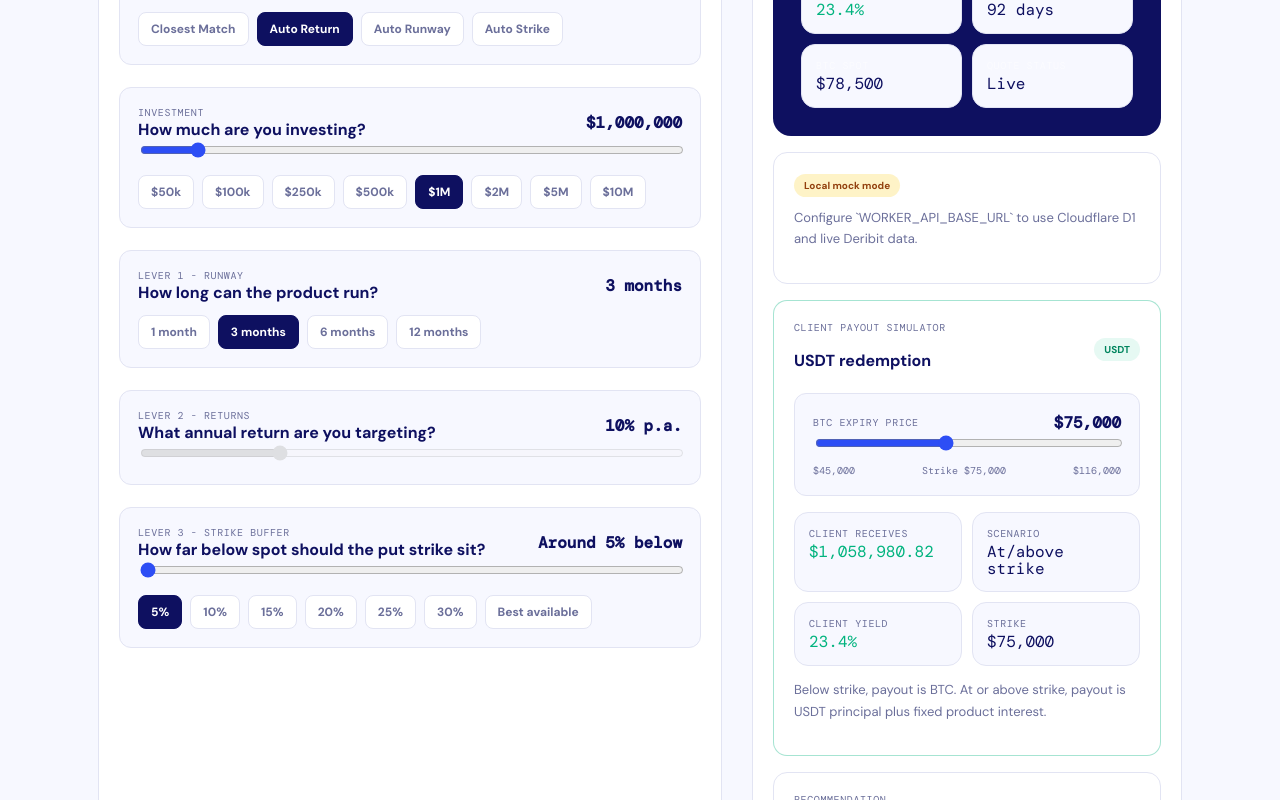
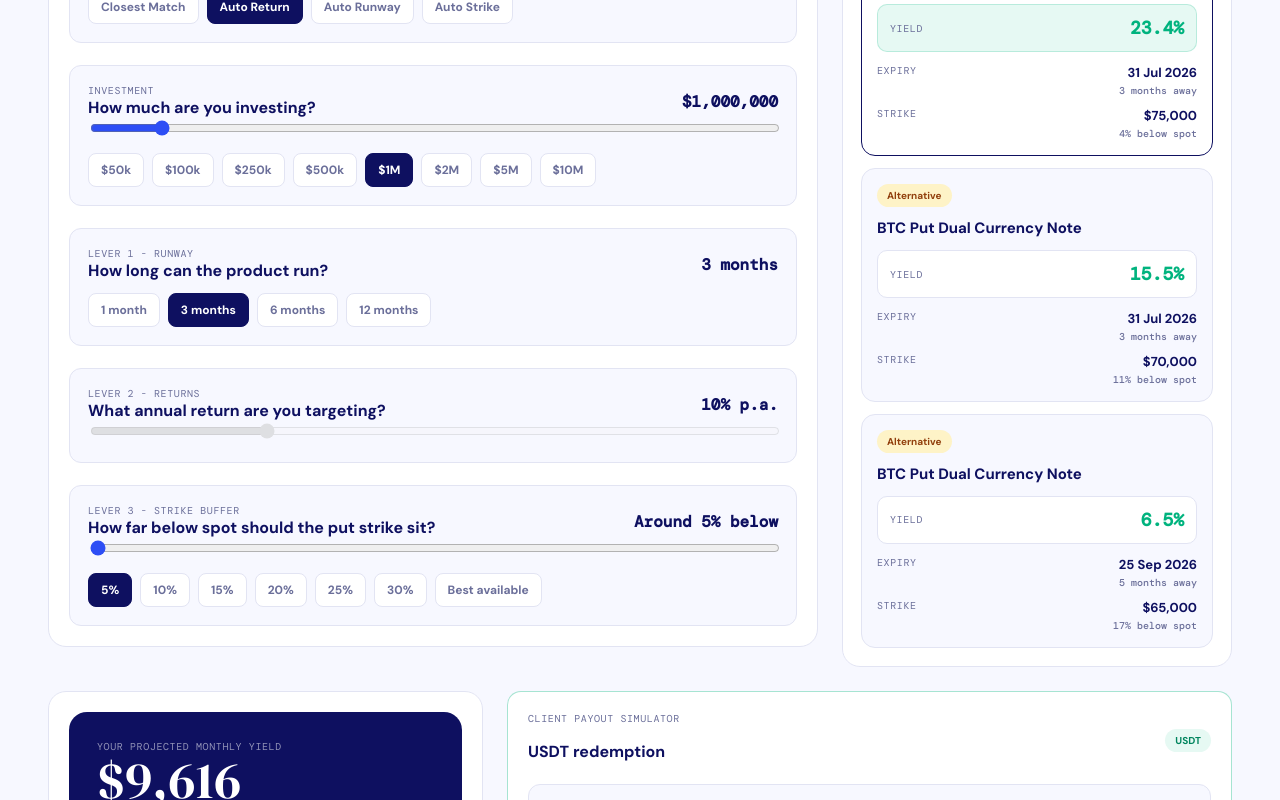
Before and after one commit to crypto-not-a-crime/signafi-products, a Next.js app in the folder web/: page /3-levers in a window 1280 px wide. Shown: the part 738-1538 px from the top of the page. Built offline with nearby package versions, Linux system fonts and the light colour scheme.

Commit message:
Improve 3-levers recommendations layout

```diff
--- a/web/src/app/globals.css
+++ b/web/src/app/globals.css
@@ -741,6 +741,171 @@ input:disabled {
   margin-top: 3px;
 }
 
+.levers-page-rail .page-shell {
+  max-width: 1340px;
+}
+
+.levers-rail-wrap {
+  align-items: start;
+  display: grid;
+  gap: 24px;
+  grid-template-columns: minmax(0, 1fr) 390px;
+}
+
+.recommendation-rail {
+  background: var(--white);
+  border: 1px solid var(--border);
+  border-radius: 18px;
+  padding: 18px;
+  position: sticky;
+  top: 88px;
+}
+
+.rail-header,
+.recommendation-card-top,
+.recommendation-yield-row {
+  align-items: center;
+  display: flex;
+  justify-content: space-between;
+}
+
+.rail-title {
+  color: var(--navy);
+  font-family: var(--font-dm-serif), serif;
+  font-size: 25px;
+  font-weight: 400;
+  line-height: 1.1;
+  margin: 4px 0 0;
+}
+
+.rail-copy {
+  margin: 12px 0 0;
+}
+
+.rail-list {
+  display: grid;
+  gap: 12px;
+  margin-top: 16px;
+}
+
+.rail-state {
+  background: var(--off-white);
+  border: 1px solid var(--border);
+  border-radius: 12px;
+  color: var(--muted);
+  font-size: 13px;
+  line-height: 1.45;
+  margin-top: 14px;
+  padding: 14px;
+}
+
+.rail-error {
+  background: var(--red-bg);
+  border-color: rgba(229, 57, 53, 0.2);
+  color: var(--red);
+}
+
+.recommendation-card {
+  background: var(--off-white);
+  border: 1px solid var(--border);
+  border-radius: 14px;
+  padding: 15px;
+}
+
+.recommendation-card.best {
+  background: var(--white);
+  border-color: var(--navy);
+  border-width: 1.5px;
+}
+
+.recommendation-name {
+  color: var(--navy);
+  font-size: 15px;
+  line-height: 1.25;
+  margin: 12px 0;
+}
+
+.recommendation-yield-row {
+  background: var(--white);
+  border: 1px solid var(--border);
+  border-radius: 10px;
+  padding: 11px 12px;
+}
+
+.recommendation-card.best .recommendation-yield-row {
+  background: var(--green-bg);
+  border-color: rgba(0, 179, 126, 0.2);
+}
+
+.recommendation-yield-row span {
+  color: var(--muted);
+  font-family: var(--font-dm-mono), monospace;
+  font-size: 10px;
+  letter-spacing: 0.06em;
+  text-transform: uppercase;
+}
+
+.recommendation-yield-row strong {
+  color: var(--green);
+  font-family: var(--font-dm-mono), monospace;
+  font-size: 18px;
+}
+
+.recommendation-terms {
+  display: grid;
+  gap: 10px;
+  margin: 12px 0 0;
+  padding: 0;
+}
+
+.recommendation-terms div {
+  align-items: start;
+  display: flex;
+  justify-content: space-between;
+}
+
+.recommendation-terms dt {
+  color: var(--muted);
+  font-family: var(--font-dm-mono), monospace;
+  font-size: 10px;
+  letter-spacing: 0.06em;
+  text-transform: uppercase;
+}
+
+.recommendation-terms dd {
+  color: var(--navy);
+  font-size: 13px;
+  font-weight: 700;
+  margin: 0;
+  text-align: right;
+}
+
+.recommendation-terms dd span {
+  color: var(--muted);
+  display: block;
+  font-family: var(--font-dm-mono), monospace;
+  font-size: 10px;
+  font-weight: 500;
+  margin-top: 3px;
+}
+
+.rail-detail-grid {
+  align-items: start;
+  display: grid;
+  gap: 24px;
+  grid-template-columns: minmax(320px, 0.75fr) minmax(0, 1.25fr);
+  margin-top: 24px;
+}
+
+.rail-detail-panel .candidate-card:first-child {
+  margin-top: 0;
+}
+
+.rail-summary-panel {
+  position: sticky;
+  top: 88px;
+}
+
 .admin-page {
   background: #f4f6ff;
   min-height: 100vh;
@@ -854,8 +1019,15 @@ input:disabled {
 
   .hero,
   .levers-wrap,
+  .levers-rail-wrap,
+  .rail-detail-grid,
   .audit-grid {
     grid-template-columns: 1fr;
+  }
+
+  .recommendation-rail,
+  .rail-summary-panel {
+    position: static;
   }
 
   .hero {
--- a/web/src/components/LeversPage.tsx
+++ b/web/src/components/LeversPage.tsx
@@ -15,8 +15,9 @@ const runwayOptions = [
 
 const investmentOptions = [50000, 100000, 250000, 500000, 1000000, 2000000, 5000000, 10000000];
 const strikeBufferOptions = [5, 10, 15, 20, 25, 30];
+type LeversLayoutVariant = "classic" | "rail";
 
-export function LeversPage() {
+export function LeversPage({ variant = "rail" }: { variant?: LeversLayoutVariant } = {}) {
   const [investmentUsdt, setInvestmentUsdt] = useState(1000000);
   const [runway, setRunway] = useState("3m");
   const [targetYieldPct, setTargetYieldPct] = useState(10);
@@ -79,33 +80,15 @@ export function LeversPage() {
   const selectedExpiryPrice = scenarioRange ? expiryPrice ?? scenarioRange.defaultPrice : null;
   const monthly = investmentUsdt * (targetYieldPct / 100) / 12;
   const displayedRunwayDays = best?.dayCount ?? runwayDays;
+  const projectedMonthlyYield = formatUsd(best?.clientInterestUsdt ? best.clientInterestUsdt / (best.dayCount / 30) : monthly);
+  const recommendationCandidates = useMemo(() => getRecommendationCandidates(best, data?.candidates), [best, data?.candidates]);
 
-  return (
-    <>
-      <SiteNav active="levers" />
-      <main className="levers-page">
-        <section className="hero" style={{ minHeight: "auto", paddingBottom: 46 }}>
-          <div className="hero-inner" style={{ maxWidth: 720 }}>
-            <div className="hero-tag">Yield Platform - Interactive</div>
-            <h1>
-              You set the terms.
-              <br />
-              <em>We find the product.</em>
-            </h1>
-            <p className="hero-sub">
-              Choose how long your capital can run, what return you want, and how far below spot you are willing to buy
-              BTC. The DCN engine checks Deribit depth before proposing a yield.
-            </p>
-          </div>
-        </section>
-
-        <section className="page-shell">
-          <div className="levers-wrap">
+  const controlsPanel = (
     <div className="lever-panel">
       <h2 className="lever-title">Set your 3 levers</h2>
       <p className="card-copy">
-                The matching engine uses live BTC put options, depth-weighted executable bids, and Signafi's configured
-                firm margin.
+        The matching engine uses live BTC put options, depth-weighted executable bids, and Signafi's configured firm
+        margin.
       </p>
 
       <div className="control-block">
@@ -249,11 +232,12 @@ export function LeversPage() {
         </div>
       </div>
     </div>
+  );
 
-            <aside className="result-panel">
+  const summaryCard = (
     <div className="result-card">
       <div className="sum-lbl">Your projected monthly yield</div>
-                <div className="result-figure">{formatUsd(best?.clientInterestUsdt ? best.clientInterestUsdt / (best.dayCount / 30) : monthly)}</div>
+      <div className="result-figure">{projectedMonthlyYield}</div>
       <p className="small-muted">
         on {formatUsd(investmentUsdt)} - target {targetYieldPct}% p.a.
       </p>
@@ -276,9 +260,16 @@ export function LeversPage() {
         </div>
       </div>
     </div>
+  );
 
+  const statusCards = (
+    <>
       {loading ? <div className="candidate-card">Refreshing Deribit depth and pricing...</div> : null}
-              {error ? <div className="candidate-card"><span className="status-badge status-fail">{error}</span></div> : null}
+      {error ? (
+        <div className="candidate-card">
+          <span className="status-badge status-fail">{error}</span>
+        </div>
+      ) : null}
       {data?.mock ? (
         <div className="candidate-card">
           <span className="status-badge status-warn">Local mock mode</span>
@@ -290,12 +281,16 @@ export function LeversPage() {
         <div className="candidate-card">
           <span className="status-badge status-warn">No eligible match</span>
           <p className="card-copy">
-                    No live put passed the depth, freshness, below-spot strike, slippage, and profitability checks for
-                    this combination.
+            No live put passed the depth, freshness, below-spot strike, slippage, and profitability checks for this
+            combination.
           </p>
         </div>
       ) : null}
+    </>
+  );
 
+  const guidanceCards = (
+    <>
       {best && scenarioRange && selectedExpiryPrice !== null ? (
         <ClientPayoutSimulator
           candidate={best}
@@ -306,15 +301,179 @@ export function LeversPage() {
       ) : null}
 
       {best && data?.recommendation ? <RecommendationCard recommendation={data.recommendation} candidate={best} /> : null}
+    </>
+  );
+
+  const productCards = (
+    <>
       {best ? <CandidateCard candidate={best} best /> : null}
       {data?.candidates?.slice(1, 3).map((candidate) => (
         <CandidateCard candidate={candidate} key={candidate.instrumentName} />
       ))}
+    </>
+  );
+
+  const detailCards = (
+    <>
+      {guidanceCards}
+      {productCards}
+    </>
+  );
+
+  return (
+    <>
+      <SiteNav active="levers" />
+      <main className={`levers-page ${variant === "rail" ? "levers-page-rail" : ""}`}>
+        <section className="hero" style={{ minHeight: "auto", paddingBottom: 46 }}>
+          <div className="hero-inner" style={{ maxWidth: 720 }}>
+            <div className="hero-tag">Yield Platform - Interactive</div>
+            <h1>
+              You set the terms.
+              <br />
+              <em>We find the product.</em>
+            </h1>
+            <p className="hero-sub">
+              Choose how long your capital can run, what return you want, and how far below spot you are willing to buy
+              BTC. The DCN engine checks Deribit depth before proposing a yield.
+            </p>
+          </div>
+        </section>
+
+        <section className="page-shell">
+          {variant === "rail" ? (
+            <>
+              <div className="levers-rail-wrap">
+                {controlsPanel}
+                <RecommendationRail
+                  candidates={recommendationCandidates}
+                  hasData={Boolean(data)}
+                  loading={loading}
+                  error={error}
+                  mock={Boolean(data?.mock)}
+                />
+              </div>
+              <div className="rail-detail-grid">
+                <aside className="result-panel rail-summary-panel">
+                  {summaryCard}
+                  {statusCards}
+                </aside>
+                <section className="rail-detail-panel" aria-label="Product details">
+                  {guidanceCards}
+                </section>
+              </div>
+            </>
+          ) : (
+            <div className="levers-wrap">
+              {controlsPanel}
+              <aside className="result-panel">
+                {summaryCard}
+                {statusCards}
+                {detailCards}
               </aside>
             </div>
+          )}
         </section>
       </main>
     </>
+  );
+}
+
+function getRecommendationCandidates(best: DcnCandidate | null, candidates: DcnCandidate[] | undefined) {
+  const seen = new Set<string>();
+  return [best, ...(candidates ?? [])].filter((candidate): candidate is DcnCandidate => {
+    if (!candidate || seen.has(candidate.instrumentName)) return false;
+    seen.add(candidate.instrumentName);
+    return true;
+  }).slice(0, 3);
+}
+
+function RecommendationRail({
+  candidates,
+  hasData,
+  loading,
+  error,
+  mock
+}: {
+  candidates: DcnCandidate[];
+  hasData: boolean;
+  loading: boolean;
+  error: string | null;
+  mock: boolean;
+}) {
+  const statusLabel = !hasData ? "Checking" : mock ? "Mock" : "Live";
+  const statusClassName = !hasData || mock ? "status-warn" : "status-live";
+
+  return (
+    <aside className="recommendation-rail" aria-label="Top product recommendations">
+      <div className="rail-header">
+        <div>
+          <div className="pc-label">Top matches</div>
+          <h2 className="rail-title">Product recommendations</h2>
+        </div>
+        <span className={`status-badge ${statusClassName}`}>{statusLabel}</span>
+      </div>
+      <p className="card-copy rail-copy">The best fit stays in view while you adjust the levers.</p>
+      {loading ? <div className="rail-state">Refreshing Deribit depth and pricing...</div> : null}
+      {error ? <div className="rail-state rail-error">{error}</div> : null}
+      {!hasData && !loading && !error ? <div className="rail-state">Calculating recommendations...</div> : null}
+      {hasData && !loading && candidates.length === 0 ? (
+        <div className="rail-state">No eligible product passed the current checks.</div>
+      ) : null}
+      <div className="rail-list">
+        {candidates.map((candidate, index) => (
+          <RecommendationRailCard
+            candidate={candidate}
+            best={index === 0}
+            key={candidate.instrumentName}
+          />
+        ))}
+      </div>
+    </aside>
+  );
+}
+
+function RecommendationRailCard({
+  candidate,
+  best = false
+}: {
+  candidate: DcnCandidate;
+  best?: boolean;
+}) {
+  const terms = getInstrumentTerms(candidate);
+  const strikeDistance = formatStrikeDistanceFromSpot(candidate);
+  const expiryDistance = formatExpiryDistance(candidate.dayCount);
+
+  return (
+    <article className={`recommendation-card ${best ? "best" : ""}`}>
+      <div className="recommendation-card-top">
+        <span className={`status-badge ${best ? "status-live" : "status-warn"}`}>
+          {best ? "Best match" : "Alternative"}
+        </span>
+      </div>
+      <h3 className="recommendation-name">
+        {terms.underlying} {terms.optionType} Dual Currency Note
+      </h3>
+      <div className="recommendation-yield-row">
+        <span>Yield</span>
+        <strong>{formatPct(candidate.clientYield, 1)}</strong>
+      </div>
+      <dl className="recommendation-terms">
+        <div>
+          <dt>Expiry</dt>
+          <dd>
+            {terms.expiryDate}
+            <span>{expiryDistance}</span>
+          </dd>
+        </div>
+        <div>
+          <dt>Strike</dt>
+          <dd>
+            {formatUsd(candidate.strike)}
+            <span>{strikeDistance}</span>
+          </dd>
+        </div>
+      </dl>
+    </article>
   );
 }
 
--- a/web/src/lib/mock-data.ts
+++ b/web/src/lib/mock-data.ts
@@ -101,6 +101,8 @@ export function mockPricingResponse(input: Record<string, unknown> = {}): DcnPri
   });
   const alternativeGrossYield = (0.044 / 92) * 365;
   const alternativeClientYield = roundYieldToOneDecimalPercent(alternativeGrossYield - 0.02);
+  const thirdGrossYield = (0.035 / 150) * 365;
+  const thirdClientYield = roundYieldToOneDecimalPercent(thirdGrossYield - 0.02);
   return {
     generatedAt: Date.now(),
     input,
@@ -114,6 +116,17 @@ export function mockPricingResponse(input: Record<string, unknown> = {}): DcnPri
         grossReferenceYield: alternativeGrossYield,
         upsideProfitUsdt: 9700,
         downsideProfitUsdt: 8400
+      }),
+      mockDcnCandidate({
+        instrumentName: "BTC-25SEP26-65000-P",
+        strike: 65000,
+        dayCount: 150,
+        effectivePutBidPrice: 0.035,
+        clientYield: thirdClientYield,
+        grossReferenceYield: thirdGrossYield,
+        clientInterestUsdt: investmentUsdt * (thirdClientYield * (150 / 365)),
+        upsideProfitUsdt: 7200,
+        downsideProfitUsdt: 6900
       })
     ],
     bestCandidate: best,
```
Lines whose indentation alone changed are shown as unchanged.
